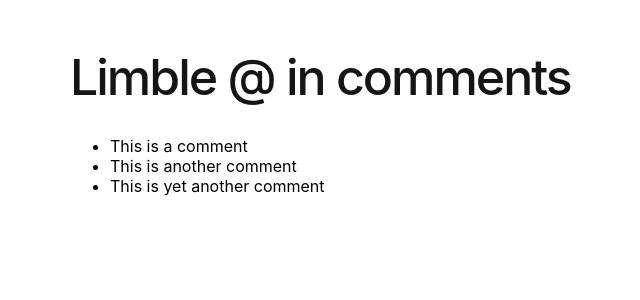
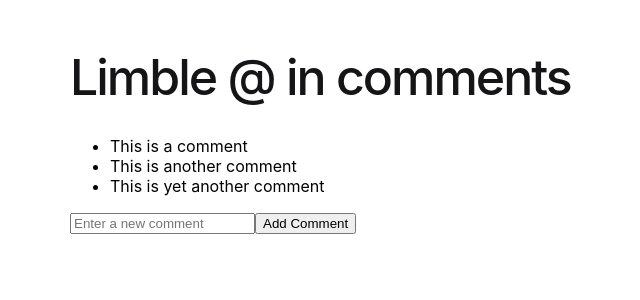
Before and after one commit to kbiesbrock/limble-at-comments, an Angular app: page / in a window 1280 px wide. Shown: the top 300 px of the page, without its empty margins (220-860 px from the left). Built offline with nearby package versions, Linux system fonts and the light colour scheme.

Commit message:
Added a functional new-comment component which emits the entered value when pressing `Add Comment` -kb

```diff
--- a/src/app/app.component.html
+++ b/src/app/app.component.html
@@ -93,10 +93,13 @@
   <div class="content">
     <h1>{{ title }}</h1>
     <ul class="comments">
-      <li class="comment">This is a comment</li>
-      <li class="comment">This is another comment</li>
-      <li class="comment">This is yet another comment</li>
+      @for (item of comments;track item) {
+      <li class="comment">{{ item }}</li>
+      } @empty {
+      <li class="no comment">There are no comments.</li>
+      }
     </ul>
+    <new-comment (addNewComment)="comments.push($event.toString())" />
   </div>
 </main>
 
--- a/src/app/app.component.ts
+++ b/src/app/app.component.ts
@@ -1,13 +1,20 @@
 import { Component } from '@angular/core';
 import { RouterOutlet } from '@angular/router';
+import { NewCommentComponent } from './new-comment/new-comment.component';
+import { ReactiveFormsModule } from '@angular/forms';
 
 @Component({
   selector: 'app-root',
   standalone: true,
-  imports: [RouterOutlet],
+  imports: [RouterOutlet, ReactiveFormsModule, NewCommentComponent],
   templateUrl: './app.component.html',
-  styleUrl: './app.component.scss'
+  styleUrl: './app.component.scss',
 })
 export class AppComponent {
-  title = 'Limble @ in comments';
+  title: string = 'Limble @ in comments';
+  comments: string[] = [
+    'This is a comment',
+    'This is another comment',
+    'This is yet another comment',
+  ];
 }
--- /dev/null
+++ b/src/app/new-comment/new-comment.component.html
@@ -0,0 +1,9 @@
+<form class="new-comment" validate (submit)="emitComment($event)">
+  <input
+    type="text"
+    id="comment"
+    [formControl]="comment"
+    placeholder="Enter a new comment"
+  />
+  <button class="add-comment" type="submit">Add Comment</button>
+</form>
--- /dev/null
+++ b/src/app/new-comment/new-comment.component.ts
@@ -0,0 +1,23 @@
+import { Component, EventEmitter, Output } from '@angular/core';
+import { ReactiveFormsModule, FormControl } from '@angular/forms';
+
+@Component({
+  selector: 'new-comment',
+  standalone: true,
+  imports: [ReactiveFormsModule],
+  templateUrl: './new-comment.component.html',
+  styleUrl: './new-comment.component.scss',
+})
+export class NewCommentComponent {
+  protected comment = new FormControl('');
+
+  @Output() addNewComment = new EventEmitter<String>();
+
+  emitComment(event: Event) {
+    event.preventDefault();
+    event.stopPropagation();
+    if (this.comment.value) {
+      this.addNewComment.emit(this.comment.value);
+    }
+  }
+}
```
Also changed, not shown: src/app/new-comment/new-comment.component.scss (added), 1 other file (tests, documents, lock files or other folders).
